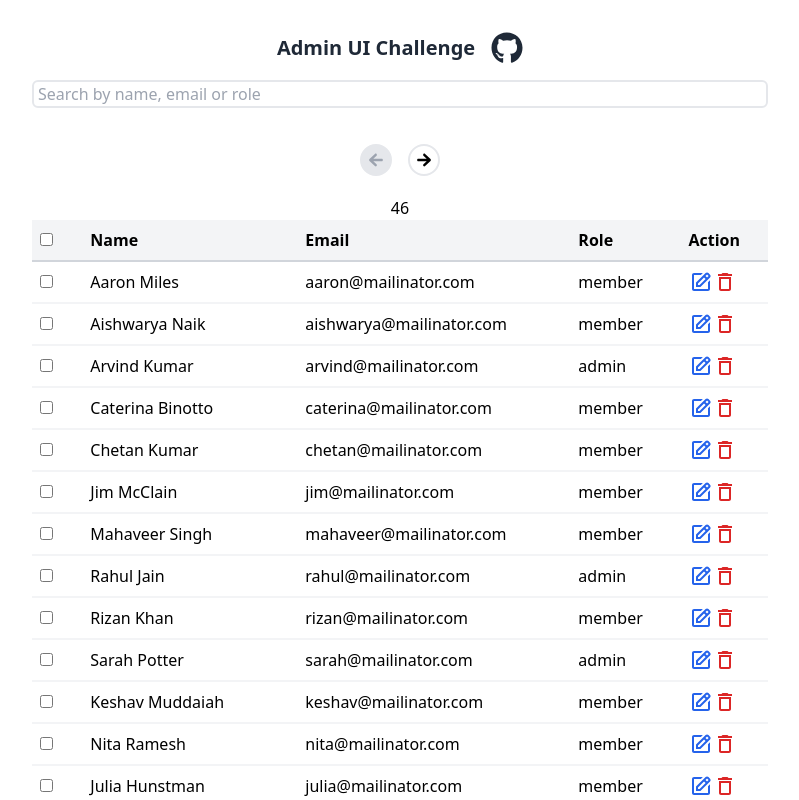
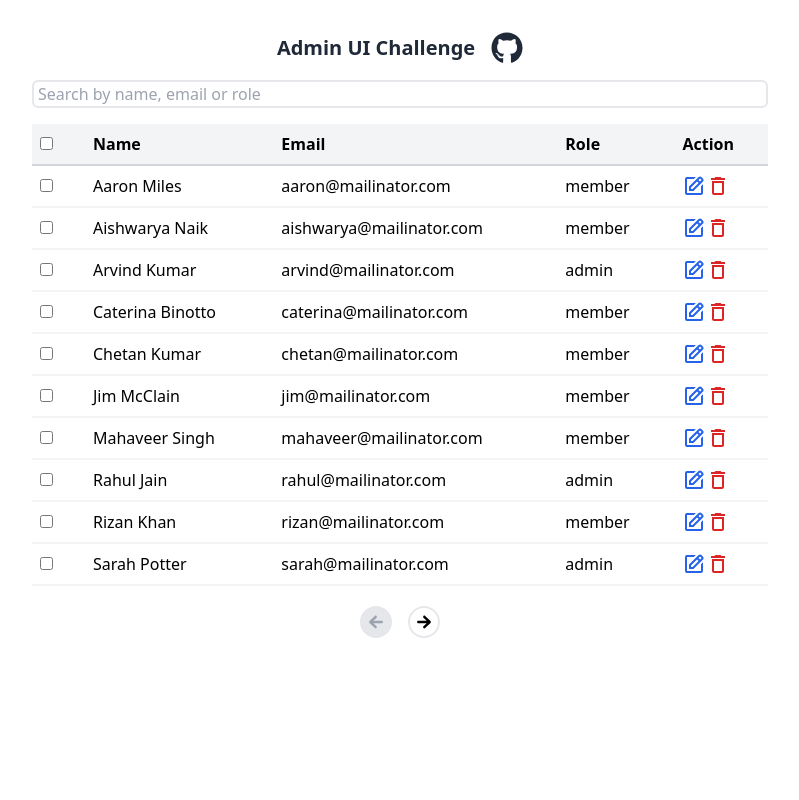
Before and after one commit to DjayChoudhary/admin-ui-challenge-geektrust-dhananjay, a React (Vite) app: page / in a window 1280 px wide. Shown: the top 800 px of the page, without its empty margins (240-1039 px from the left). Built offline with nearby package versions, Linux system fonts and the light colour scheme.

Commit message:
reposition pagination container

```diff
--- a/src/App.tsx
+++ b/src/App.tsx
@@ -96,9 +96,11 @@ function App() {
           // value={searchQuery}
           placeholder="Search by name, email or role"
         />
+        {/* <h1>{searchResults.length}</h1> */}
+        <TableContainer
+          members={searchResults.slice(0, PAGINATION_ROW_COUNT)}
+        />
         <PaginationContainer paginationRows={paginationRows} />
-        <h1>{searchResults.length}</h1>
-        <TableContainer members={searchResults} />
       </div>
     </div>
   );
```
